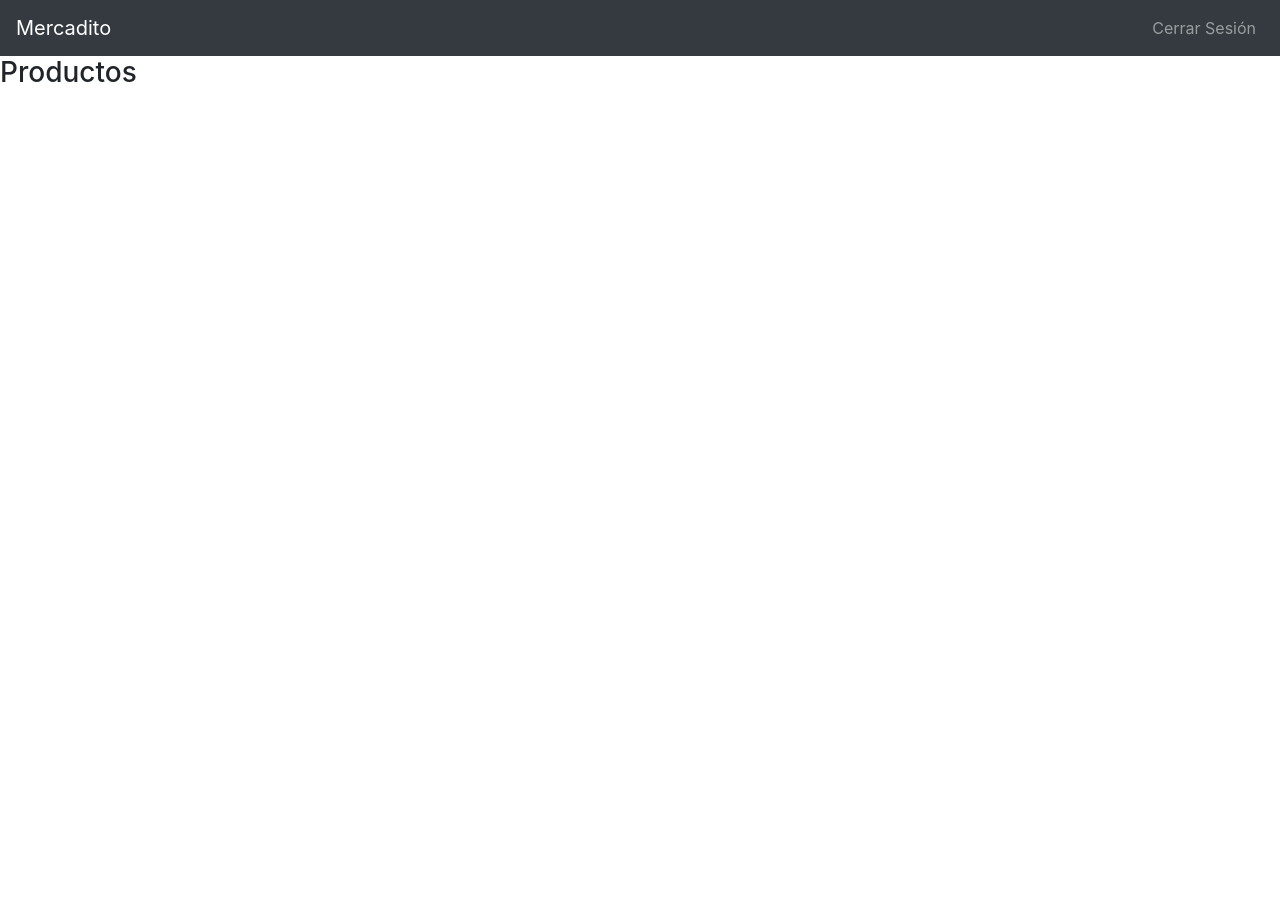
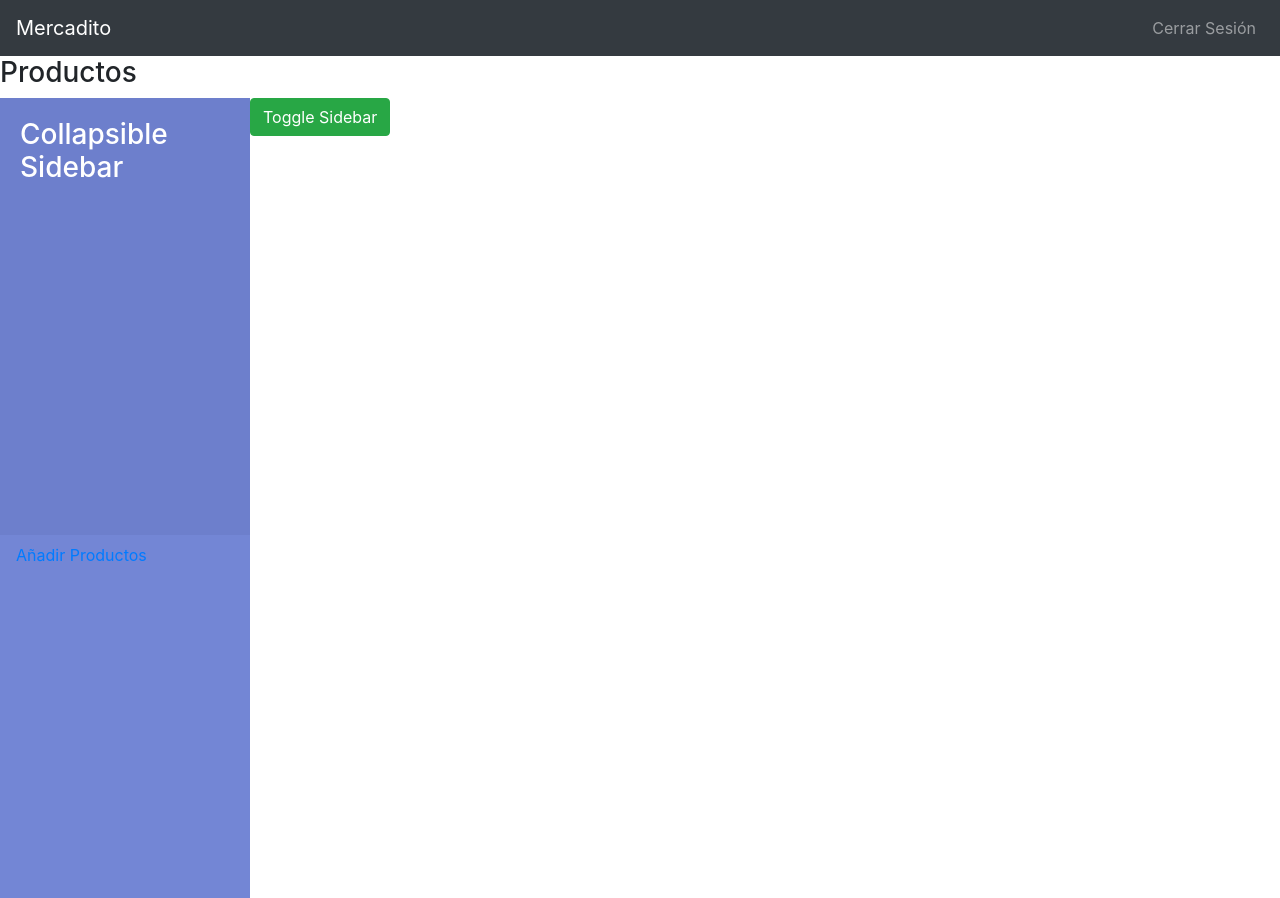
Before and after one commit to wainola/Mercaditofullstack, a React (Create React App) app in the folder client/: page /admin in a window 1280 px wide. Before the commit the page ends 800 px from the top, so only its background shows below. Built offline with nearby package versions, Linux system fonts and the light colour scheme.

Commit message:
sidebar with toggle

```diff
--- a/client/src/containers/admin/components/productos.js
+++ b/client/src/containers/admin/components/productos.js
@@ -1,10 +1,14 @@
 import React, { Component } from 'react';
+import SideBar from './sidebar/sidebar';
 
 class Productos extends Component{
     render(){
         return(
             <div className="container-fluid">
                 <h3>Productos</h3>
+                <div>
+                    <SideBar />
+                </div>
             </div>
         );
     }
--- /dev/null
+++ b/client/src/containers/admin/components/sidebar/sidebar.js
@@ -0,0 +1,43 @@
+import React, { Component } from 'react';
+import {
+    Nav,
+    NavItem,
+    NavLink,
+    Button
+} from 'reactstrap';
+import './style.css';
+
+class SideBar extends Component {
+    constructor(props){
+        super(props);
+        this.state = {
+            active: false
+        }
+    }
+    toggleClass(){
+        console.log('toggle');
+        this.setState({
+            active: !this.state.active
+        });
+    }
+    render(){
+        console.log(this.state);
+        return(
+            <div className="wrapper">
+                <Nav id="sidebar" className={this.state.active ? 'active' : ''}>
+                    <div className="sidebar-header">
+                        <h3>Collapsible Sidebar</h3>
+                    </div>
+                    <NavItem>
+                        <NavLink href="">Añadir Productos</NavLink>
+                    </NavItem>
+                </Nav>
+                <div id="content">
+                    <Button type='button' className="btn btn-success" onClick={this.toggleClass.bind(this)}>Toggle Sidebar</Button>
+                </div>
+            </div>
+        );
+    }
+}
+
+export default SideBar;
--- /dev/null
+++ b/client/src/containers/admin/components/sidebar/style.css
@@ -0,0 +1,31 @@
+.wrapper{
+    display: flex;
+    align-items: stretch;
+}
+
+#sidebar{
+    min-width: 250px;
+    max-width: 250px;
+    min-height: 100vh;
+    background: #7386D5;
+    color: #fff;
+    transition: all 0.3s;
+}
+
+#sidebar .sidebar-header {
+    padding: 20px;
+    background: #6d7fcc;
+}
+
+#sidebar.active {
+    margin-left: -250px;
+}
+
+@media (max-width: 768px) {
+    #sidebar {
+        margin-left: -250px;
+    }
+    #sidebar.active {
+        margin-left: 0;
+    }
+}
```
Also changed, not shown: client/src/containers/admin/components/sidebar.js (deleted, +0 -11 lines).
